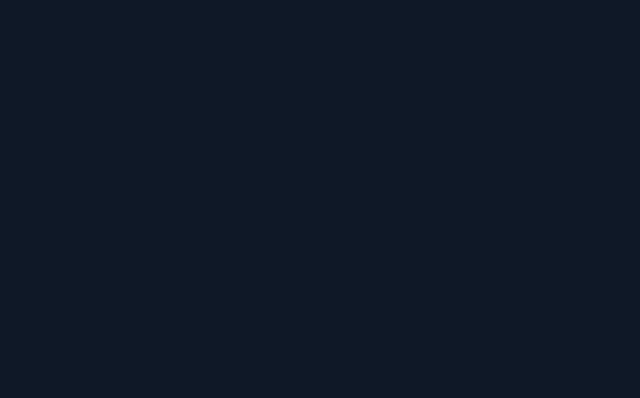
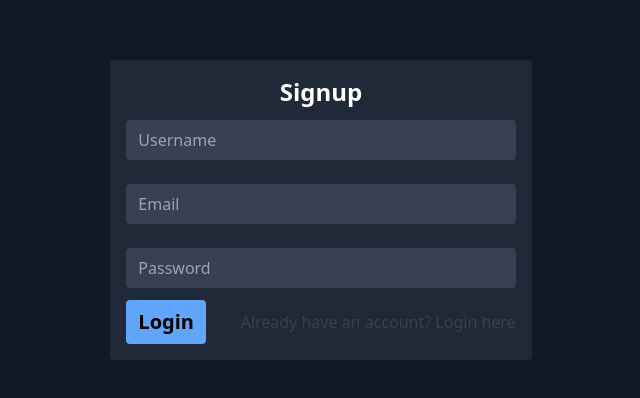
Before and after one commit to Sahilkumar26244/Todo-Tailwind-MERN-frontend-, a React (Create React App) app: page /signup in a window 1280 px wide. Before the commit this address had no page. Shown: the part 190-588 px from the top of the page, without its empty margins (319-959 px from the left). Built offline with nearby package versions, Linux system fonts and the light colour scheme.

Commit message:
login and signup page is done

```diff
--- a/src/App.js
+++ b/src/App.js
@@ -5,6 +5,8 @@ import AllTasks from './pages/AllTasks';
 import ImportantTasks from './pages/ImportantTasks';
 import CompletedTasks from './pages/CompletedTasks';
 import IncompletedTasks from './pages/IncompletedTasks';
+import Signup from './pages/Signup';
+import Login from './pages/Login';
 
 function App() {
   return (
@@ -17,6 +19,8 @@ function App() {
             <Route path='/completedTasks' element={<CompletedTasks/>} />
             <Route path='/inCompletedTasks' element={<IncompletedTasks/>} />
           </Route>
+          <Route path='/signup' element={<Signup/>} />
+          <Route path='/login' element={<Login/>} />
         </Routes>
       </Router>
     </div>
--- /dev/null
+++ b/src/pages/Login.jsx
@@ -0,0 +1,33 @@
+import React from 'react'
+import { Link } from 'react-router-dom'
+
+function Login() {
+  return (
+    <div className=" h-[98vh] flex items-center justify-center">
+      <div className="p-4 w-2/6 rounded bg-gray-800">
+        <div className="text-2xl font-semibold text-center">Login</div>
+        <input
+          name="username"
+          type="username"
+          placeholder="Username"
+          className="bg-gray-700 px-3 py-2 my-3 w-full rounded"
+        />
+
+
+        <input
+          name="password"
+          type="password"
+          placeholder="Password"
+          className="bg-gray-700 px-3 py-2 my-3 w-full rounded"
+          required
+        />
+        <div className="w-full flex justify-between items-center">
+            <button className="bg-blue-400 text-xl font-semibold text-black px-3 py-2 rounded">Login</button>
+            <Link to="/signup" className='text-gray-700 hover:text-gray-300 '>Not having an account? SignUp here</Link>
+        </div>
+      </div>
+    </div>
+  )
+}
+
+export default Login
--- /dev/null
+++ b/src/pages/Signup.jsx
@@ -0,0 +1,40 @@
+import React from "react";
+import { Link } from "react-router-dom";
+
+function Signup() {
+  return (
+    <div className=" h-[98vh] flex items-center justify-center">
+      <div className="p-4 w-2/6 rounded bg-gray-800">
+        <div className="text-2xl font-semibold text-center">Signup</div>
+        <input
+          name="username"
+          type="username"
+          placeholder="Username"
+          className="bg-gray-700 px-3 py-2 my-3 w-full rounded"
+        />
+
+        <input
+          name="email"
+          type="email"
+          placeholder="Email"
+          className="bg-gray-700 px-3 py-2 my-3 w-full rounded"
+          required
+        />
+
+        <input
+          name="password"
+          type="password"
+          placeholder="Password"
+          className="bg-gray-700 px-3 py-2 my-3 w-full rounded"
+          required
+        />
+        <div className="w-full flex justify-between items-center">
+            <button className="bg-blue-400 text-xl font-semibold text-black px-3 py-2 rounded">Login</button>
+            <Link to="/login" className='text-gray-700 hover:text-gray-300 '>Already have an account? Login here</Link>
+        </div>
+      </div>
+    </div>
+  );
+}
+
+export default Signup;
```
